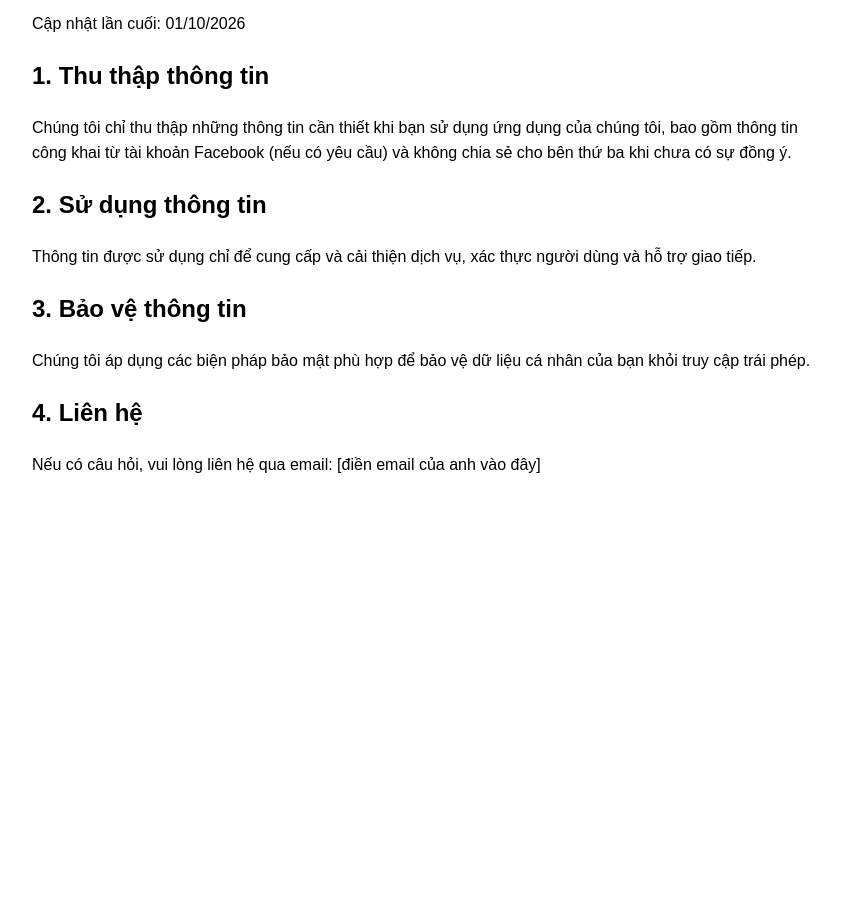
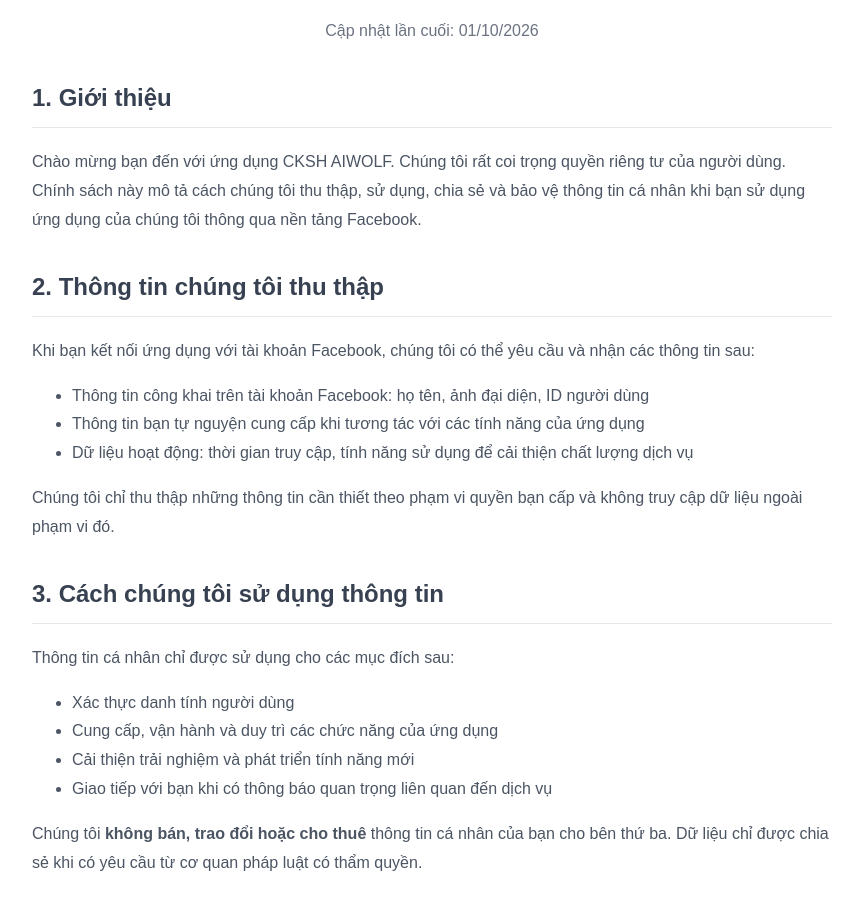
Before and after one commit to namvietco/privacy-policy, a plain HTML site: page index.html in a window 1280 px wide. Shown: the part 103-1007 px from the top of the page, without its empty margins (208-1071 px from the left). Before the commit the page ends 800 px from the top, so only its background shows below. Drawn offline with Linux system fonts and the light colour scheme.

Commit message:
Update index.html

```diff
--- a/index.html
+++ b/index.html
@@ -5,24 +5,56 @@
     <meta name="viewport" content="width=device-width, initial-scale=1.0">
     <title>Chính sách Quyền riêng tư</title>
     <style>
-        body { font-family: Arial, sans-serif; max-width: 800px; margin: 0 auto; padding: 20px; line-height: 1.6; }
-        h1 { color: #2563eb; }
+        body { font-family: Arial, sans-serif; max-width: 800px; margin: 0 auto; padding: 20px; line-height: 1.8; }
+        h1 { color: #2563eb; text-align: center; }
+        h2 { color: #374151; margin-top: 30px; border-bottom: 1px solid #e5e7eb; padding-bottom: 8px; }
+        p { color: #4b5563; }
+        ul { color: #4b5563; }
     </style>
 </head>
 <body>
     <h1>Chính sách Quyền riêng tư</h1>
-    <p>Cập nhật lần cuối: 01/10/2026</p>
+    <p style="text-align: center; color: #6b7280;">Cập nhật lần cuối: 01/10/2026</p>
 
-    <h2>1. Thu thập thông tin</h2>
-    <p>Chúng tôi chỉ thu thập những thông tin cần thiết khi bạn sử dụng ứng dụng của chúng tôi, bao gồm thông tin công khai từ tài khoản Facebook (nếu có yêu cầu) và không chia sẻ cho bên thứ ba khi chưa có sự đồng ý.</p>
+    <h2>1. Giới thiệu</h2>
+    <p>Chào mừng bạn đến với ứng dụng CKSH AIWOLF. Chúng tôi rất coi trọng quyền riêng tư của người dùng. Chính sách này mô tả cách chúng tôi thu thập, sử dụng, chia sẻ và bảo vệ thông tin cá nhân khi bạn sử dụng ứng dụng của chúng tôi thông qua nền tảng Facebook.</p>
 
-    <h2>2. Sử dụng thông tin</h2>
-    <p>Thông tin được sử dụng chỉ để cung cấp và cải thiện dịch vụ, xác thực người dùng và hỗ trợ giao tiếp.</p>
+    <h2>2. Thông tin chúng tôi thu thập</h2>
+    <p>Khi bạn kết nối ứng dụng với tài khoản Facebook, chúng tôi có thể yêu cầu và nhận các thông tin sau:</p>
+    <ul>
+        <li>Thông tin công khai trên tài khoản Facebook: họ tên, ảnh đại diện, ID người dùng</li>
+        <li>Thông tin bạn tự nguyện cung cấp khi tương tác với các tính năng của ứng dụng</li>
+        <li>Dữ liệu hoạt động: thời gian truy cập, tính năng sử dụng để cải thiện chất lượng dịch vụ</li>
+    </ul>
+    <p>Chúng tôi chỉ thu thập những thông tin cần thiết theo phạm vi quyền bạn cấp và không truy cập dữ liệu ngoài phạm vi đó.</p>
 
-    <h2>3. Bảo vệ thông tin</h2>
-    <p>Chúng tôi áp dụng các biện pháp bảo mật phù hợp để bảo vệ dữ liệu cá nhân của bạn khỏi truy cập trái phép.</p>
+    <h2>3. Cách chúng tôi sử dụng thông tin</h2>
+    <p>Thông tin cá nhân chỉ được sử dụng cho các mục đích sau:</p>
+    <ul>
+        <li>Xác thực danh tính người dùng</li>
+        <li>Cung cấp, vận hành và duy trì các chức năng của ứng dụng</li>
+        <li>Cải thiện trải nghiệm và phát triển tính năng mới</li>
+        <li>Giao tiếp với bạn khi có thông báo quan trọng liên quan đến dịch vụ</li>
+    </ul>
+    <p>Chúng tôi <strong>không bán, trao đổi hoặc cho thuê</strong> thông tin cá nhân của bạn cho bên thứ ba. Dữ liệu chỉ được chia sẻ khi có yêu cầu từ cơ quan pháp luật có thẩm quyền.</p>
 
-    <h2>4. Liên hệ</h2>
-    <p>Nếu có câu hỏi, vui lòng liên hệ qua email: [điền email của anh vào đây]</p>
+    <h2>4. Bảo vệ thông tin</h2>
+    <p>Chúng tôi áp dụng các biện pháp bảo mật kỹ thuật và tổ chức phù hợp để bảo vệ dữ liệu cá nhân khỏi truy cập trái phép, tiết lộ, sửa đổi hoặc hủy hoại. Tuy nhiên, không có phương thức truyền dữ liệu qua Internet nào đảm bảo an toàn tuyệt đối.</p>
+
+    <h2>5. Lưu trữ dữ liệu</h2>
+    <p>Dữ liệu của bạn được lưu trữ trong khoảng thời gian cần thiết cho mục đích phục vụ dịch vụ hoặc theo quy định của pháp luật. Khi bạn yêu cầu xóa tài khoản, chúng tôi sẽ xóa dữ liệu cá nhân trong thời gian hợp lý trừ khi có quy định khác.</p>
+
+    <h2>6. Quyền của bạn</h2>
+    <p>Bạn có quyền:</p>
+    <ul>
+        <li>Truy cập, xem thông tin cá nhân chúng tôi lưu giữ về bạn</li>
+        <li>Yêu cầu chỉnh sửa thông tin không chính xác</li>
+        <li>Yêu cầu xóa dữ liệu cá nhân của bạn</li>
+        <li>Thu hồi quyền cấp quyền truy cập bất kỳ lúc nào qua cài đặt tài khoản Facebook</li>
+    </ul>
+
+    <h2>7. Liên hệ</h2>
+    <p>Nếu bạn có bất kỳ câu hỏi hoặc yêu cầu nào liên quan đến Chính sách quyền riêng tư này, vui lòng liên hệ:</p>
+    <p>📧 Email: <strong>twolfvn.gaming@gmail.com</strong></p>
 </body>
 </html>
```
